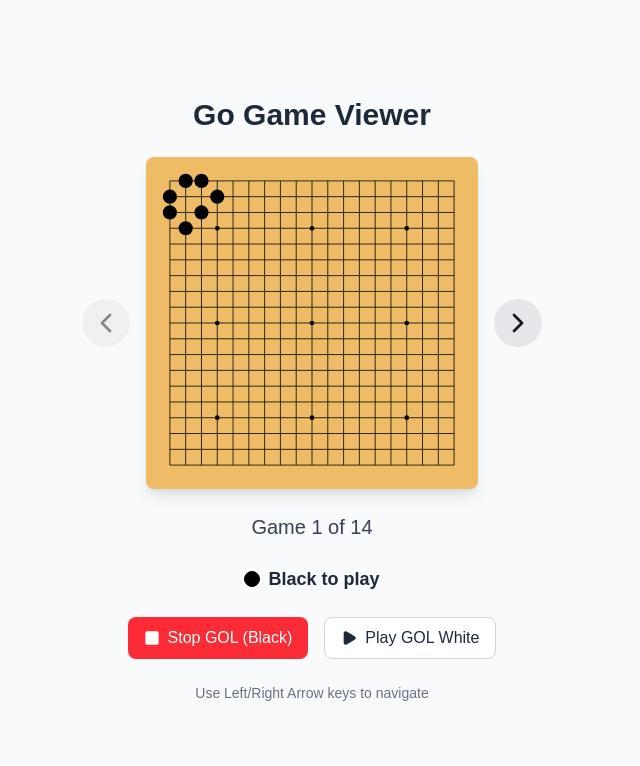
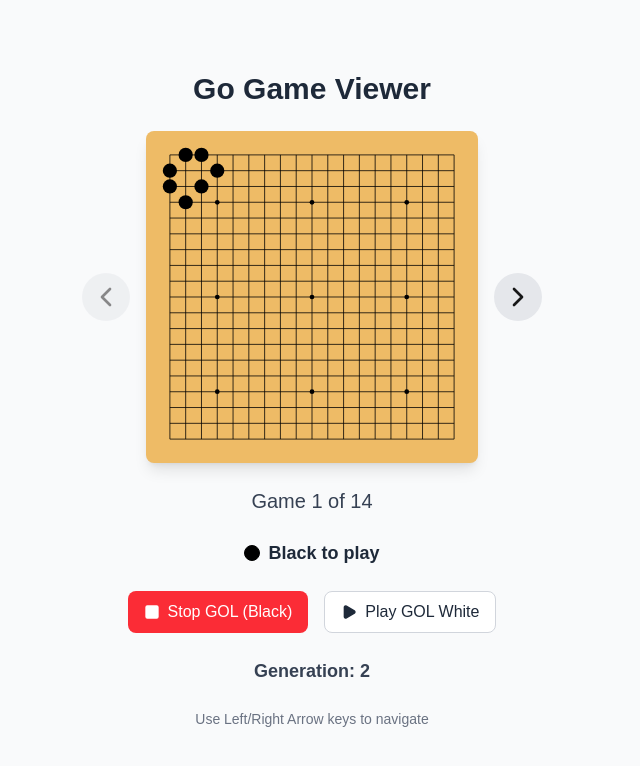
Before and after one commit to cshabsin/hunt2026, a Next.js app: page / in a window 1280 px wide. Both pictures are taken after a click on the button "Play GOL Black". Shown: the top 766 px of the page, without its empty margins (328-968 px from the left). Built offline with nearby package versions, Linux system fonts and the light colour scheme.

Commit message:
Add GOL turn counter and stability check
Gemini commit: add a turn counter that increments until the board stops changing

```diff
--- a/components/GameViewer.tsx
+++ b/components/GameViewer.tsx
@@ -15,12 +15,14 @@ export default function GameViewer({ games }: GameViewerProps) {
   const [golMode, setGolMode] = useState<'Black' | 'White' | null>(null);
   const [golCells, setGolCells] = useState<Stone[]>([]);
   const [nextMove, setNextMove] = useState<Stone | null>(null);
+  const [generation, setGeneration] = useState(0);
 
   // Reset GOL when changing games
   const handleIndexChange = useCallback((newIndex: number) => {
       setIndex(newIndex);
       setGolMode(null);
       setNextMove(null);
+      setGeneration(0);
   }, []);
 
   useEffect(() => {
@@ -39,7 +41,20 @@ export default function GameViewer({ games }: GameViewerProps) {
   useEffect(() => {
       if (!golMode) return;
       const interval = setInterval(() => {
-          setGolCells(prev => nextGeneration(prev));
+          setGolCells(prev => {
+              const next = nextGeneration(prev);
+
+              // Check for stability
+              const prevSet = new Set(prev.map(s => `${s.x},${s.y}`));
+              const nextSet = new Set(next.map(s => `${s.x},${s.y}`));
+
+              if (prevSet.size === nextSet.size && [...prevSet].every(s => nextSet.has(s))) {
+                  return prev; // Stop updating if stable
+              }
+
+              setGeneration(g => g + 1);
+              return next;
+          });
       }, 200);
       return () => clearInterval(interval);
   }, [golMode]);
@@ -50,6 +65,7 @@ export default function GameViewer({ games }: GameViewerProps) {
           // If we stop, we might want to keep the nextMove? Or reset?
           // Resetting nextMove is safest as the board state is reset.
           setNextMove(null);
+          setGeneration(0);
           return;
       }
 
@@ -63,6 +79,7 @@ export default function GameViewer({ games }: GameViewerProps) {
 
       setGolCells(initialCells);
       setGolMode(color);
+      setGeneration(0);
   };
 
   const handleBoardClick = (x: number, y: number) => {
@@ -171,6 +188,12 @@ export default function GameViewer({ games }: GameViewerProps) {
             </button>
         </div>
 
+        {golMode && (
+            <div className="text-lg font-semibold text-gray-700">
+                Generation: {generation}
+            </div>
+        )}
+
         <p className="text-sm text-gray-500">
             Use Left/Right Arrow keys to navigate
         </p>
```
